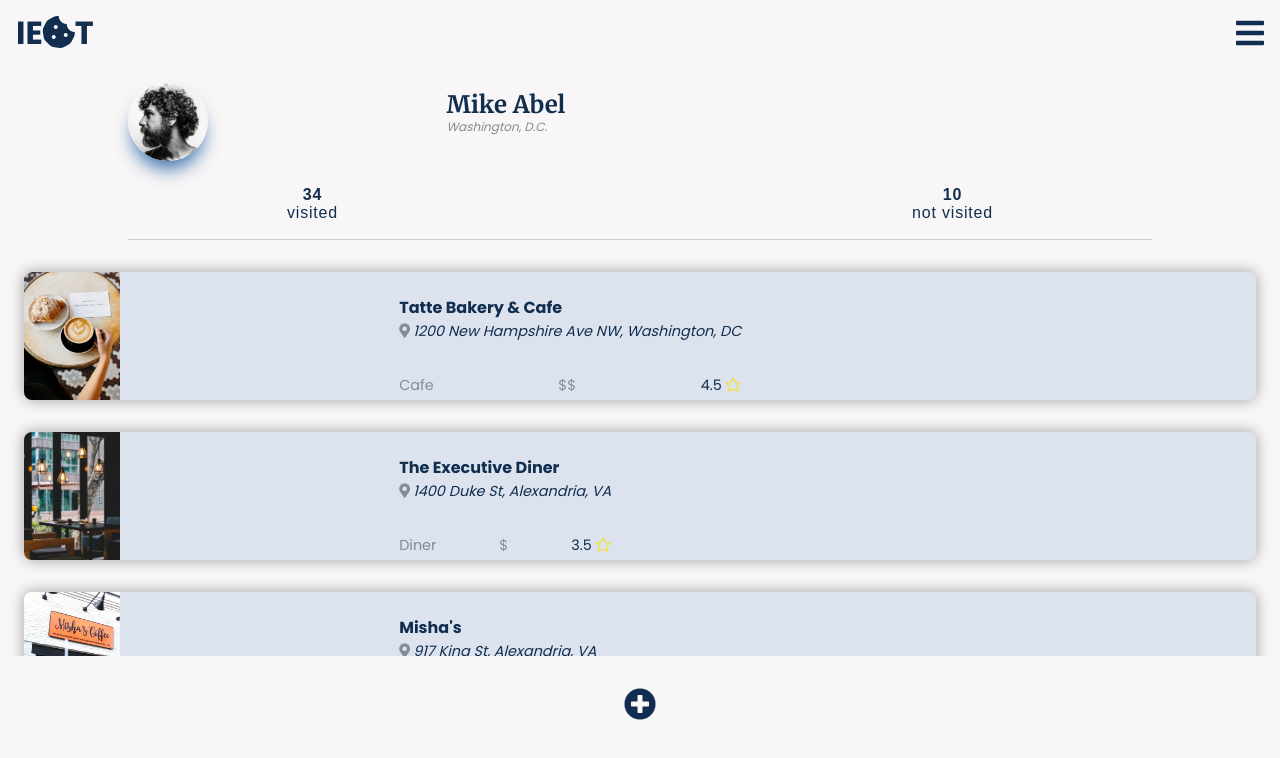
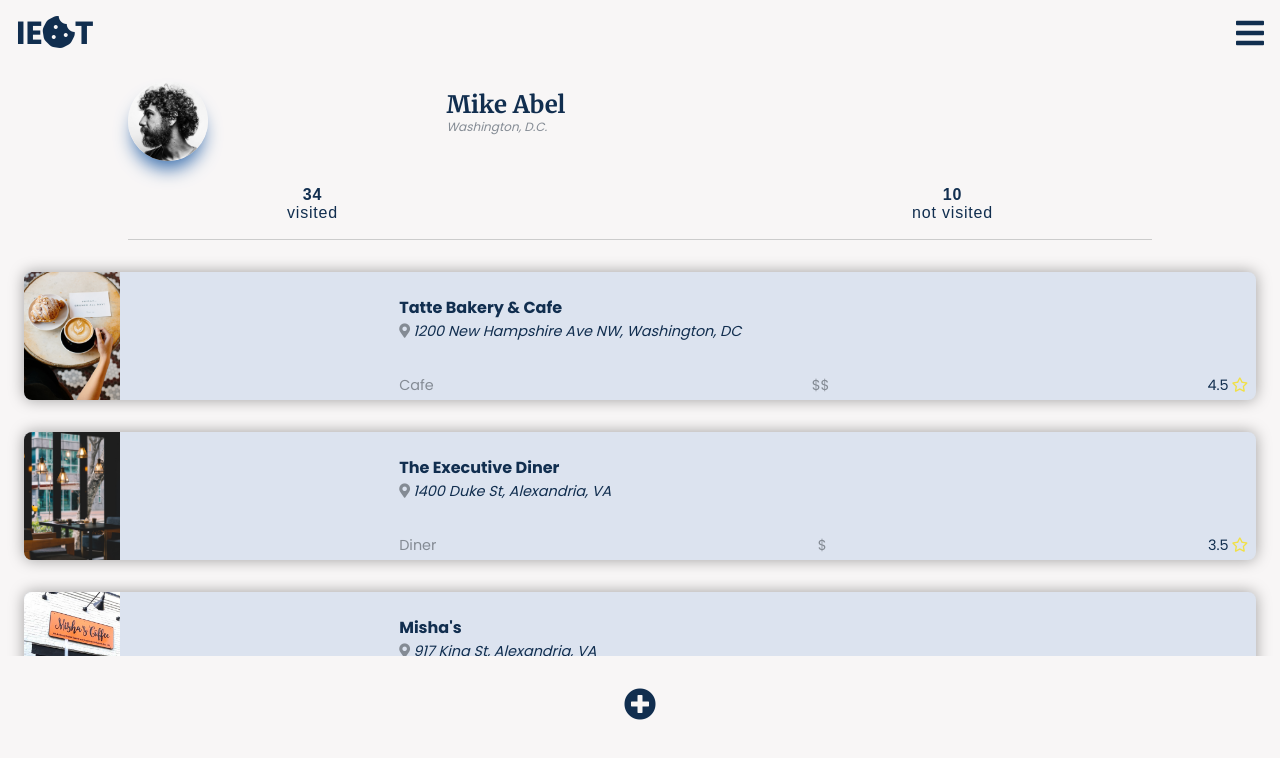
Before and after one commit to djcade32/ieat-app, a React (Create React App) app: page / in a window 1280 px wide. Shown: the top 758 px of the page. Built offline with nearby package versions, Linux system fonts and the light colour scheme.

Commit message:
IEAT-4: Working on restaurant page

```diff
--- a/src/App.js
+++ b/src/App.js
@@ -24,6 +24,8 @@ const PLACES_LIST = [
     category: "Cafe",
     price: "$$",
     rating: 4.5,
+    description:
+      "Lorem ipsum dolor sit amet consectetur adipisicing elit. Nobis maiores sint dolores possimus libero cupiditate.",
   },
   {
     id: "placeImg2",
@@ -33,6 +35,8 @@ const PLACES_LIST = [
     category: "Diner",
     price: "$",
     rating: 3.5,
+    description:
+      "Lorem ipsum dolor sit amet consectetur adipisicing elit. Nobis maiores sint dolores possimus libero cupiditate.",
   },
   {
     id: "placeImg1",
@@ -42,6 +46,8 @@ const PLACES_LIST = [
     category: "Cafe",
     price: "$$",
     rating: 4,
+    description:
+      "Lorem ipsum dolor sit amet consectetur adipisicing elit. Nobis maiores sint dolores possimus libero cupiditate.",
   },
 ];
 
@@ -52,7 +58,7 @@ function App() {
         <Navbar />
         <Routes>
           <Route path="/*" element={<UserPage userPlaces={PLACES_LIST} />} />
-          <Route path="/:userId/restaurant" element={<RestaurantPage />} />
+          <Route path="/:placeId/restaurant*" element={<RestaurantPage />} />
         </Routes>
       </div>
     </Router>
--- a/src/Components/Navbar/Navbar.css
+++ b/src/Components/Navbar/Navbar.css
@@ -5,6 +5,11 @@
   gap: 0px 0px;
   grid-template-areas: ". .";
   padding: 1rem 1rem 2rem;
+}
+
+.navbar a {
+  text-decoration: none;
+  color: var(--font-color);
 }
 
 .logo {
--- a/src/Components/Navbar/Navbar.js
+++ b/src/Components/Navbar/Navbar.js
@@ -1,14 +1,17 @@
 import React from "react";
+import { Link } from "react-router-dom";
 import "./Navbar.css";
 
 function Navbar() {
   return (
     <nav className="navbar">
-      <div className="logo">
-        <h2>
-          IE<i className="fas fa-cookie-bite logo-cookie"></i>T
-        </h2>
-      </div>
+      <Link to="/">
+        <div className="logo">
+          <h2>
+            IE<i className="fas fa-cookie-bite logo-cookie"></i>T
+          </h2>
+        </div>
+      </Link>
       <i className="fas fa-bars fa-2x hamburger-menu"></i>
     </nav>
   );
--- a/src/Components/RestaurantCard/RestaurantCard.css
+++ b/src/Components/RestaurantCard/RestaurantCard.css
@@ -1,7 +1,4 @@
 .place-container {
-  display: grid;
-  grid-template-columns: 0.6fr 1.4fr;
-  gap: 0.5rem;
   background-color: var(--card-bg-color);
   overflow: hidden;
   border-radius: 0.5rem;
@@ -14,6 +11,22 @@
   margin-left: 0.5rem;
   cursor: pointer;
   box-shadow: 0px 0px 15px 0px rgba(0, 0, 0, 0.36);
+}
+
+.place-container a {
+  display: grid;
+  grid-template-columns: 0.6fr 1.4fr;
+  gap: 0.5rem;
+  width: 100%;
+  height: 100%;
+  text-decoration: none;
+  color: var(--font-color);
+}
+
+.place-image {
+  width: 6rem;
+  height: 8rem;
+  object-fit: cover;
 }
 
 .place-container:last-of-type {
@@ -35,8 +48,6 @@
   align-self: end;
 }
 
-/* clip-path: inset(10% 17% 14% 16%); */
-
 .place-location-wrapper {
   display: flex;
   gap: 0.2rem;
@@ -51,6 +62,7 @@
   padding-right: 0.5rem;
   padding-bottom: 0.5rem;
   display: grid;
+  grid-template-columns: 1fr;
   justify-content: space-between;
 }
 
--- a/src/Components/RestaurantCard/RestaurantCard.js
+++ b/src/Components/RestaurantCard/RestaurantCard.js
@@ -5,6 +5,7 @@ import { Link } from "react-router-dom";
 function RestaurantCard(props) {
   return (
     <li className="place-container">
+      <Link to={`/${props.id}/restaurant`}>
         <img className="place-image" src={props.img} alt={props.title} />
         <div className="place-info-wrapper">
           <h2 className="place-name">{props.title}</h2>
@@ -23,6 +24,7 @@ function RestaurantCard(props) {
             </div>
           </div>
         </div>
+      </Link>
     </li>
   );
 }
--- /dev/null
+++ b/src/Pages/RestaurantPage/RestaurantPage.css
@@ -0,0 +1,64 @@
+.restaurant-page-container {
+}
+
+.restaurant-header {
+  object-fit: contain;
+  width: 93%;
+  height: 15rem;
+  margin-left: auto;
+  margin-right: auto;
+  position: relative;
+  border-radius: 0.5rem;
+  overflow: hidden;
+}
+
+.restaurant-img {
+  width: 100%;
+  height: 100%;
+  object-fit: cover;
+  opacity: 50%;
+}
+
+.restaurant-info-wrapper {
+  position: absolute;
+  bottom: 0;
+  right: 0;
+  left: 0;
+  top: 0;
+  padding: 1rem;
+  display: flex;
+  flex-direction: column;
+  justify-content: space-between;
+}
+
+.restaurant-name {
+  font-size: 1.5rem;
+  margin-bottom: 1rem;
+}
+
+.restaurant-stats {
+  display: grid;
+  grid-auto-rows: 1fr;
+  grid-template-columns: 1.6fr 0.4fr;
+  grid-template-rows: 1.2fr 0.8fr;
+  row-gap: 0.75rem;
+  grid-template-areas:
+    "restaurant-description restaurant-description"
+    "restaurant-location restaurant-rating";
+}
+
+.restaurant-rating {
+  grid-area: restaurant-rating;
+  display: flex;
+  gap: 0.25rem;
+  justify-self: right;
+  align-self: end;
+  font-size: 1.15rem;
+}
+.restaurant-description {
+  grid-area: restaurant-description;
+}
+.restaurant-location {
+  grid-area: restaurant-location;
+  align-self: end;
+}
--- a/src/Pages/RestaurantPage/RestaurantPage.js
+++ b/src/Pages/RestaurantPage/RestaurantPage.js
@@ -1,7 +1,83 @@
 import React from "react";
+import { useParams } from "react-router-dom";
+
+import placeImg1 from "../../images/place-img-1.jpg";
+import placeImg2 from "../../images/place-img-2.jpg";
+import placeImg3 from "../../images/place-img-3.jpg";
+
+import "./RestaurantPage.css";
+
+const PLACES_LIST = [
+  {
+    id: "placeImg3",
+    img: placeImg3,
+    title: "Tatte Bakery & Cafe",
+    location: "1200 New Hampshire Ave NW, Washington, DC",
+    category: "Cafe",
+    price: "$$",
+    rating: 4.5,
+    description:
+      "Lorem ipsum dolor sit amet consectetur adipisicing elit. Nobis maiores sint dolores possimus libero cupiditate.",
+  },
+  {
+    id: "placeImg2",
+    img: placeImg2,
+    title: "The Executive Diner",
+    location: "1400 Duke St, Alexandria, VA",
+    category: "Diner",
+    price: "$",
+    rating: 3.5,
+    description:
+      "Lorem ipsum dolor sit amet consectetur adipisicing elit. Nobis maiores sint dolores possimus libero cupiditate.",
+  },
+  {
+    id: "placeImg1",
+    img: placeImg1,
+    title: "Misha's",
+    location: "917 King St, Alexandria, VA",
+    category: "Cafe",
+    price: "$$",
+    rating: 4,
+    description:
+      "Lorem ipsum dolor sit amet consectetur adipisicing elit. Nobis maiores sint dolores possimus libero cupiditate. Lorem ipsum dolor sit amet consectetur adipisicing elit. Nobis maiores sint dolores possimus libero cupiditate.",
+  },
+];
 
 function RestaurantPage(props) {
-  return <div className="restaurant-page-container">Hello World</div>;
+  const placeId = useParams().placeId;
+  const identifiedPlace = PLACES_LIST.find((p) => p.id === placeId);
+  if (!identifiedPlace) {
+    return (
+      <div className="center">
+        <h2>Could not find place!</h2>
+      </div>
+    );
+  }
+
+  return (
+    <div className="restaurant-page-container">
+      <div className="restaurant-header">
+        <img
+          className="restaurant-img"
+          src={identifiedPlace.img}
+          alt={identifiedPlace.id}
+        />
+        <div className="restaurant-info-wrapper">
+          <h2 className="restaurant-name">{identifiedPlace.title}</h2>
+          <div className="restaurant-stats">
+            <p className="restaurant-description">
+              {identifiedPlace.description}
+            </p>
+            <p className="restaurant-location">{identifiedPlace.location}</p>
+            <div className="restaurant-rating">
+              <p className="rating">{identifiedPlace.rating}</p>
+              <i className="far fa-star star"></i>
+            </div>
+          </div>
+        </div>
+      </div>
+    </div>
+  );
 }
 
 export default RestaurantPage;
--- a/src/Pages/UserPage/UserPage.js
+++ b/src/Pages/UserPage/UserPage.js
@@ -32,6 +32,7 @@ function UserPage(props) {
           return (
             <RestaurantCard
               key={place.id}
+              id={place.id}
               title={place.title}
               img={place.img}
               location={place.location}
```
Also changed, not shown: 1 other file (tests, documents, lock files or other folders). Lines whose indentation alone changed are shown as unchanged.
